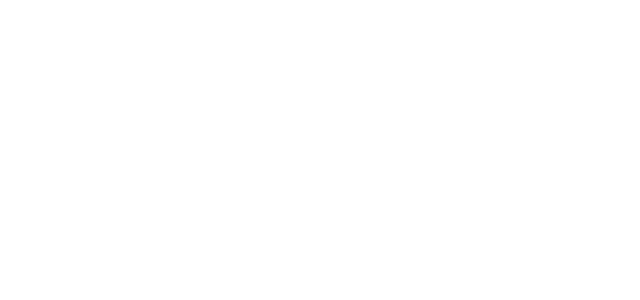
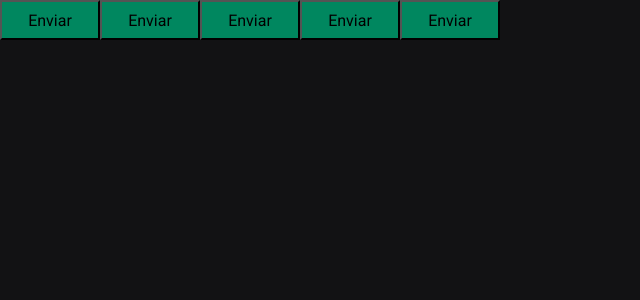
Before and after one commit to vbruno96/iginite, a React (Vite) app in the folder ignite-timer/: page / in a window 1280 px wide. Shown: the top 300 px of the page, without its empty margins (0-640 px from the left). Built offline with nearby package versions, Linux system fonts and the light colour scheme.

Commit message:
install and configure styled components

```diff
--- a/ignite-timer/index.html
+++ b/ignite-timer/index.html
@@ -2,9 +2,11 @@
 <html lang="en">
   <head>
     <meta charset="UTF-8" />
-    <link rel="icon" type="image/svg+xml" href="/vite.svg" />
+    <link rel="preconnect" href="https://fonts.googleapis.com" />
+    <link rel="preconnect" href="https://fonts.gstatic.com" crossorigin />
     <meta name="viewport" content="width=device-width, initial-scale=1.0" />
-    <title>Vite + React + TS</title>
+    <title>Ignite Timer</title>
+    <link href="https://fonts.googleapis.com/css2?family=Roboto+Mono:wght@700&family=Roboto:wght@400;700&display=swap" rel="stylesheet" />
   </head>
   <body>
     <div id="root"></div>
--- a/ignite-timer/src/App.tsx
+++ b/ignite-timer/src/App.tsx
@@ -1,8 +1,20 @@
+import { ThemeProvider } from "styled-components";
+import { Button } from "./components/Button";
+
+import { defaultTheme } from "./styles/themes/default";
+import { GlobalStyle } from "./styles/global";
 
 export function App() {
 
   return (
-    <div className="App">
-    </div>
+    <ThemeProvider theme={defaultTheme}>
+      <Button variant="primary" />
+      <Button variant="secondary" />
+      <Button variant="success" />
+      <Button variant="danger" />
+      <Button />
+
+      <GlobalStyle />
+    </ThemeProvider>
   )
 }
--- /dev/null
+++ b/ignite-timer/src/components/Button.styles.ts
@@ -0,0 +1,20 @@
+import styled, { css } from "styled-components";
+
+export type ButtonVariants = 'primary' | 'secondary' | 'danger' | 'success'
+
+interface ButtonContainerProps {
+  variant: ButtonVariants
+}
+
+const buttonVariants = {
+  primary: 'purple',
+  secondary: 'orange',
+  danger: 'red',
+  success: 'green'
+}
+
+export const ButtonContainer = styled.button<ButtonContainerProps>`
+  width: 100px;
+  height: 40px;
+  background-color: ${props => props.theme["green-500"]}
+`
--- /dev/null
+++ b/ignite-timer/src/components/Button.tsx
@@ -0,0 +1,11 @@
+import { ButtonContainer, ButtonVariants } from "./Button.styles"
+
+interface ButtonProps {
+  variant?: ButtonVariants
+}
+
+export function Button({ variant = 'primary' }: ButtonProps) {
+  return (
+    <ButtonContainer variant={variant}>Enviar</ButtonContainer>
+  )
+}
--- /dev/null
+++ b/ignite-timer/src/styles/global.ts
@@ -0,0 +1,25 @@
+import { createGlobalStyle } from "styled-components";
+
+export const GlobalStyle = createGlobalStyle`
+  * {
+    margin: 0;
+    padding: 0;
+    box-sixing: border-box;
+  }
+
+  :focus {
+    outline: 0;
+    box-shadow: 0 0 0 2px ${props => props.theme["green-500"]};
+  }
+
+  body {
+    background: ${props => props.theme["gray-900"]};
+    color: ${props => props.theme["gray-300"]};
+  }
+
+  body, input, textarea, button {
+    font-family: 'Roboto', sans-serif;
+    font-weight: 400;
+    font-size: 1rem;
+  }
+`
--- /dev/null
+++ b/ignite-timer/src/styles/themes/default.ts
@@ -0,0 +1,21 @@
+export const defaultTheme = {
+  white: '#FFF',
+
+  'gray-100': '#E1E1E6',
+  'gray-300': '#C4C4CC',
+  'gray-400': '#8D8D99',
+  'gray-500': '#7C7C8A',
+  'gray-600': '#323238',
+  'gray-700': '#29292E',
+  'gray-800': '#202024',
+  'gray-900': '#121214',
+
+  'green-300': '#00B37E',
+  'green-500': '#00875F',
+  'green-700': '#015F43',
+
+  'red-500': '#AB222E',
+  'red-700': '#7A1921',
+
+  'yellow-500': '#FBA94C',
+}
```
Also changed, not shown: ignite-timer/src/@types/styled.d.ts (added, +8 -0 lines).
